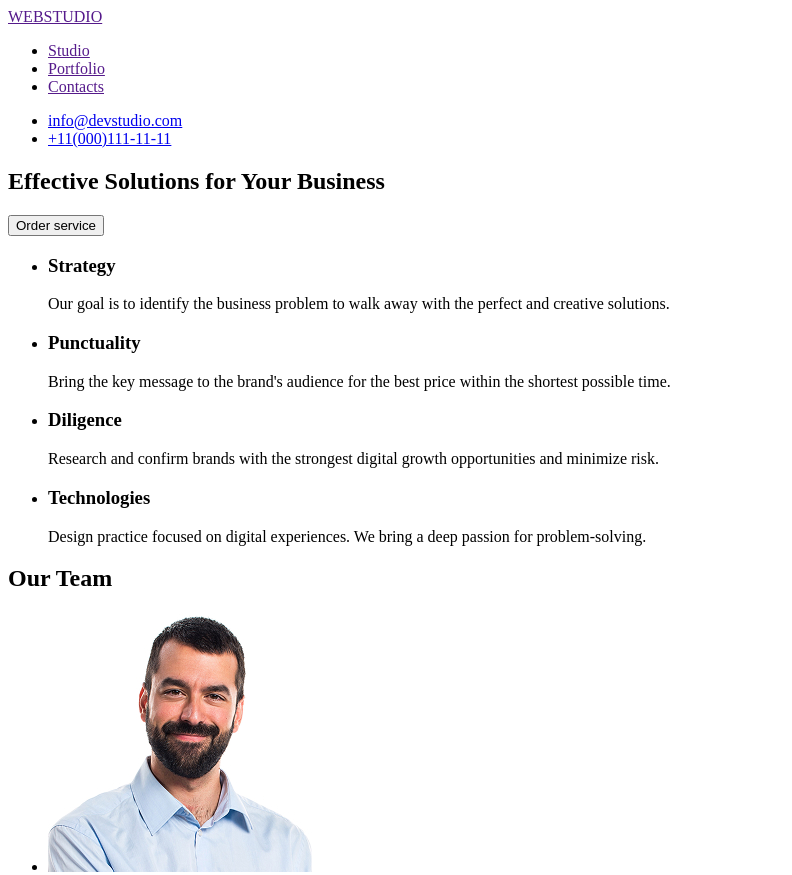
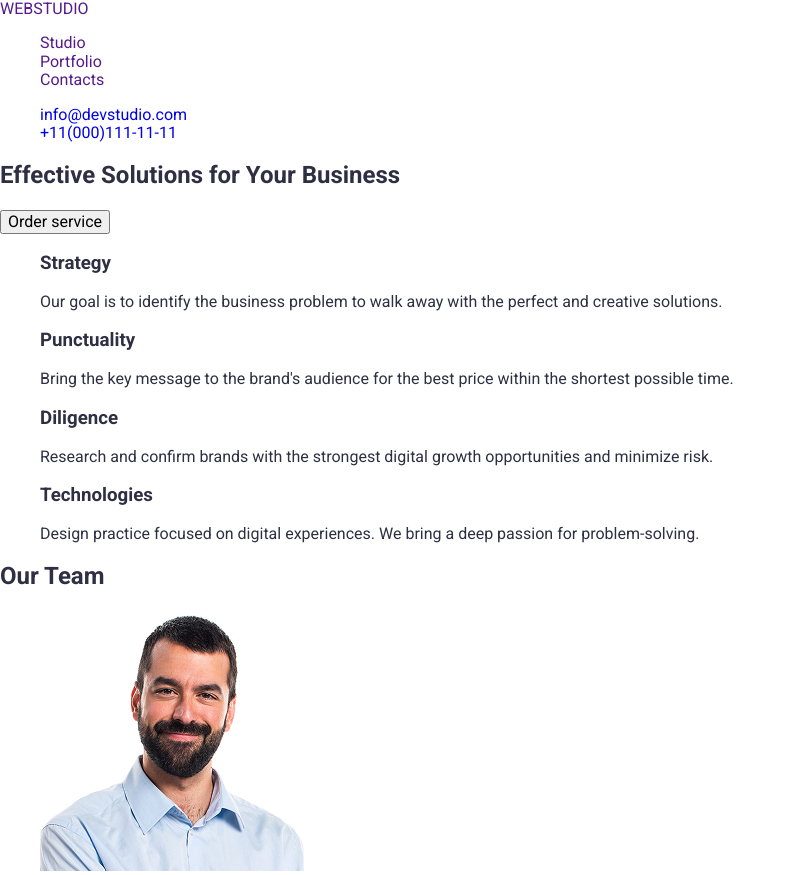
Before and after one commit to Nazarii-Popadiuk/got-markup-hw-02, a plain HTML site: page index.html in a window 1280 px wide. Shown: the top 875 px of the page, without its empty margins (0-792 px from the left). Drawn offline with nearby package versions, Linux system fonts and the light colour scheme; files whose address does not match are found by name.

Commit message:
not significant changes

```diff
--- a/css/styles.css
+++ b/css/styles.css
@@ -0,0 +1,16 @@
+body {
+  font-family: "Roboto", "Raleway", sans-serif;
+  color: #2e2f42;
+  background-color: #ffffff;
+}
+a {
+  text-decoration: none;
+}
+ul {
+  list-style-type: none;
+}
+header,
+link:hover,
+link:focus {
+  color: #212121;
+}
--- a/index.html
+++ b/index.html
@@ -1,6 +1,10 @@
 <!DOCTYPE html>
 <html lang="en">
   <head>
+    <link
+      rel="stylesheet"
+      href="node_modules/modern-normalize/modern-normalize.css"
+    />
     <meta charset="UTF-8" />
     <meta name="viewport" content="width=device-width, initial-scale=1.0" />
     <link rel="preconnect" href="https://fonts.googleapis.com" />
@@ -14,23 +18,27 @@
   </head>
   <body>
     <header>
-      <a href="">WEBSTUDIO</a>
+      <a href="" class="link">WEBSTUDIO</a>
       <nav>
         <ul>
           <li>
-            <a href="">Studio</a>
+            <a href="" class="link">Studio</a>
           </li>
           <li>
-            <a href="">Portfolio</a>
+            <a href="" class="link">Portfolio</a>
           </li>
           <li>
-            <a href="">Contacts</a>
+            <a href="" class="link">Contacts</a>
           </li>
         </ul>
       </nav>
       <ul>
-        <li><a href="mailto:info@devstudio.com">info@devstudio.com</a></li>
-        <li><a href="tel:+110001111111">+11(000)111-11-11</a></li>
+        <li>
+          <a href="mailto:info@devstudio.com" class="link"
+            >info@devstudio.com</a
+          >
+        </li>
+        <li><a href="tel:+110001111111" class="link">+11(000)111-11-11</a></li>
       </ul>
     </header>
     <main>
@@ -177,7 +185,7 @@
       </section>
     </main>
     <footer>
-      <a href="">WEBSTUDIO</a>
+      <a href="" class="link">WEBSTUDIO</a>
       <p>
         Increase the flow of customers and sales for your business with digital
         marketing & growth
```
Also changed, not shown: 2 other files.
